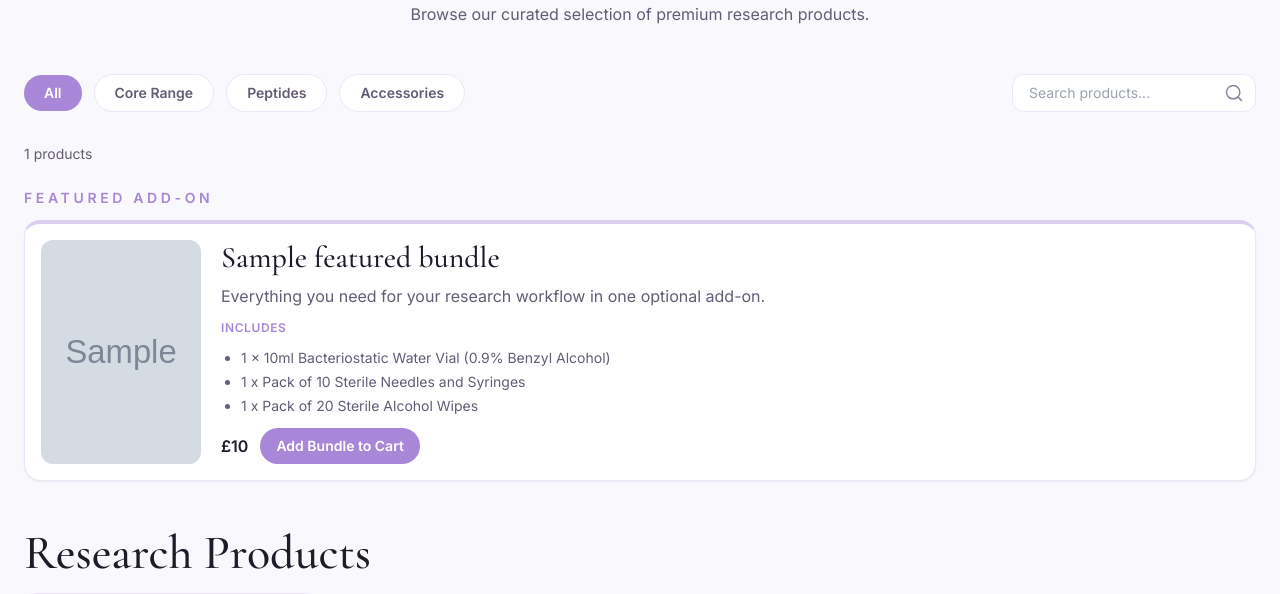
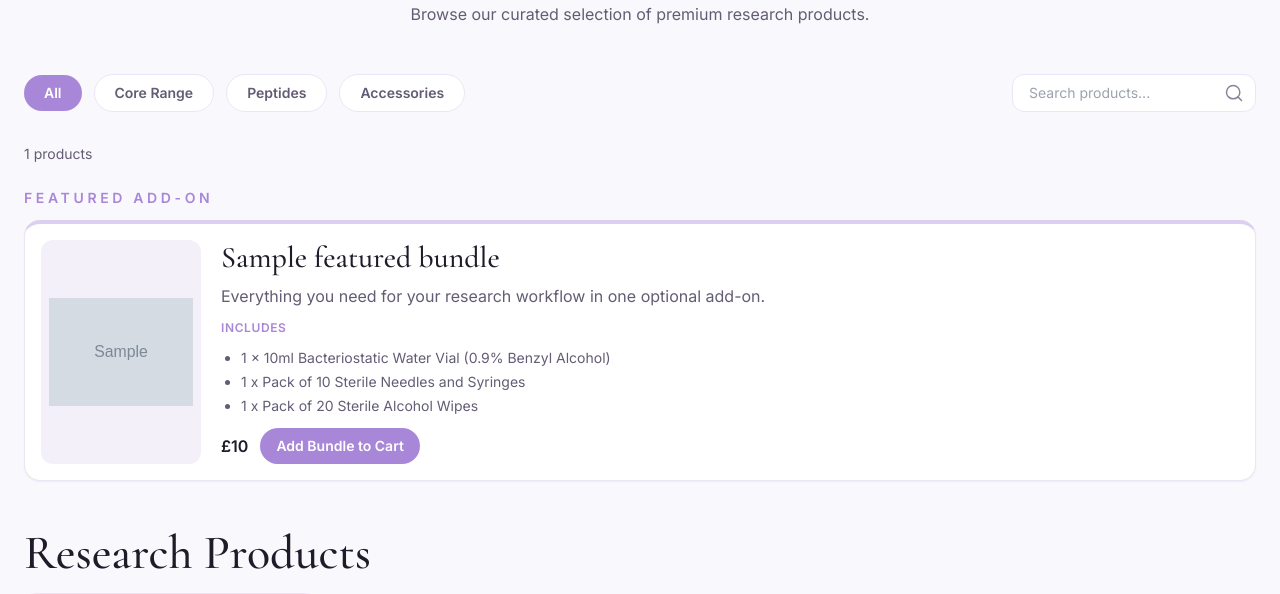
Before and after one commit to Learan-Canning/lightlab, a Django app: template templates/shop.html in a window 1280 px wide. Shown: the part 231-825 px from the top of the page. Run offline with Django 5.2, Linux system fonts and the light colour scheme; the template is opened without the code that fills it: most values are stand-ins (such as "Sample title", 1, 10 or a date in 2020); grey boxes marked "Sample" are stand-in pictures; some libraries are stand-ins or nearby versions.

Commit message:
correct image on shop, research bundle banner

```diff
--- a/templates/contact.html
+++ b/templates/contact.html
@@ -188,7 +188,7 @@
           <i data-lucide="map-pin" class="w-6 h-6"></i>
         </div>
         <h3 class="font-heading text-2xl mb-2">Address</h3>
-        <p class="text-[#645c74]">London, United Kingdom</p>
+        <p class="text-[#645c74]">Sheffield, United Kingdom</p>
       </article>
     </section>
 
--- a/templates/shop.html
+++ b/templates/shop.html
@@ -116,9 +116,9 @@
 
       <article class="reveal reveal-delay-2 bg-white border border-[#ece5f5] border-t-4 border-t-llprimary/40 rounded-2xl p-3 sm:p-4 shadow-sm hover:shadow-md transition">
         <div class="grid grid-cols-1 md:grid-cols-[160px_minmax(0,1fr)] gap-4 md:gap-5 items-start">
-          <div class="h-40 md:h-full md:min-h-[160px] rounded-xl bg-[#f4f0fa] overflow-hidden">
+          <div class="h-40 md:h-full md:min-h-[160px] rounded-xl bg-[#f4f0fa] overflow-hidden p-2 flex items-center justify-center">
             {% if featured_bundle.image %}
-              <img src="{{ featured_bundle.image.url }}" alt="{{ featured_bundle.name }}" class="w-full h-full object-cover" />
+              <img src="{{ featured_bundle.image.url }}" alt="{{ featured_bundle.name }}" class="w-full h-full object-contain" />
             {% else %}
               <div class="w-full h-full flex items-center justify-center text-xs text-[#8b829b]">Image coming soon</div>
             {% endif %}
```
Also changed, not shown: static/img/Lightlabnav.jpg (deleted), static/img/Lightlabnav.png (deleted).
